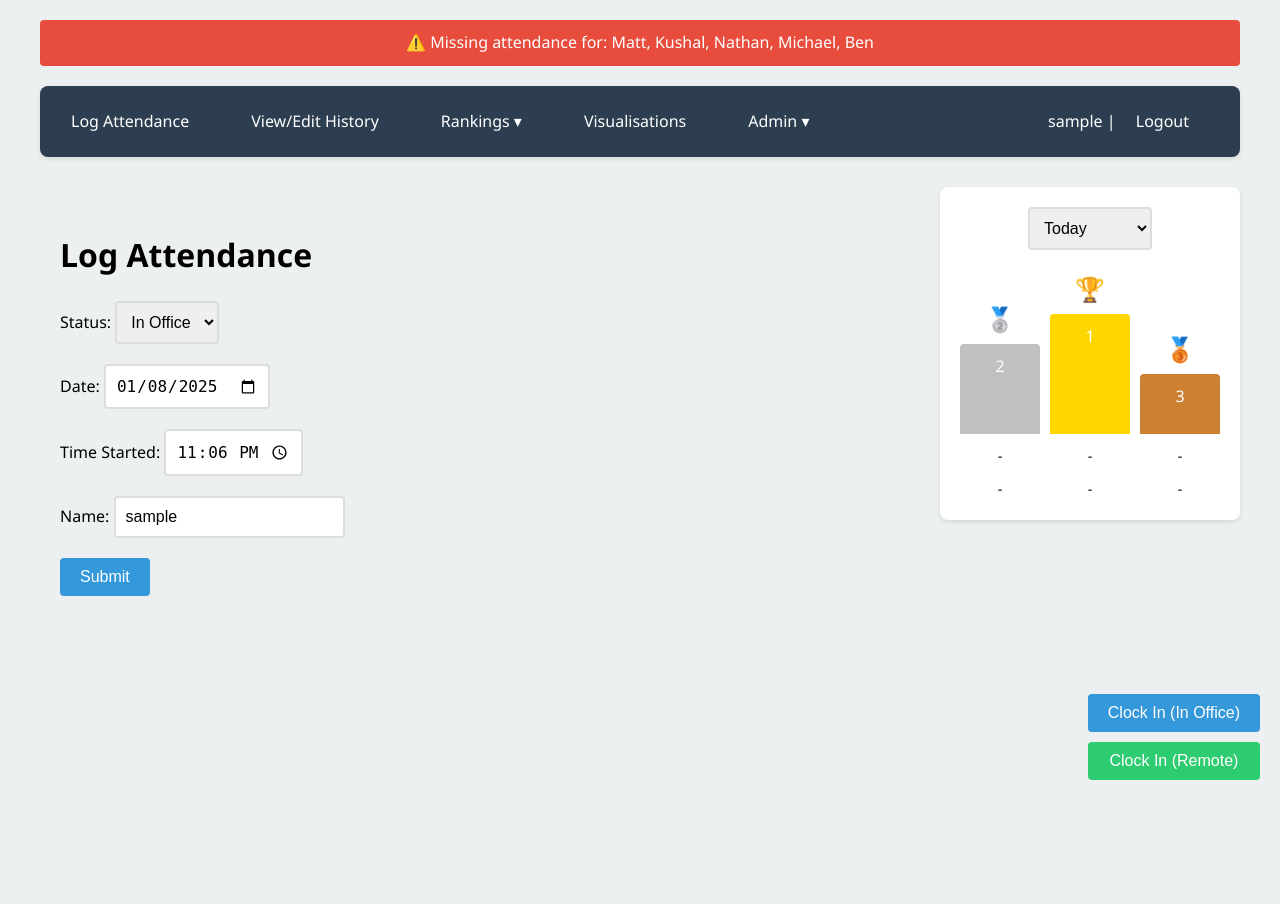
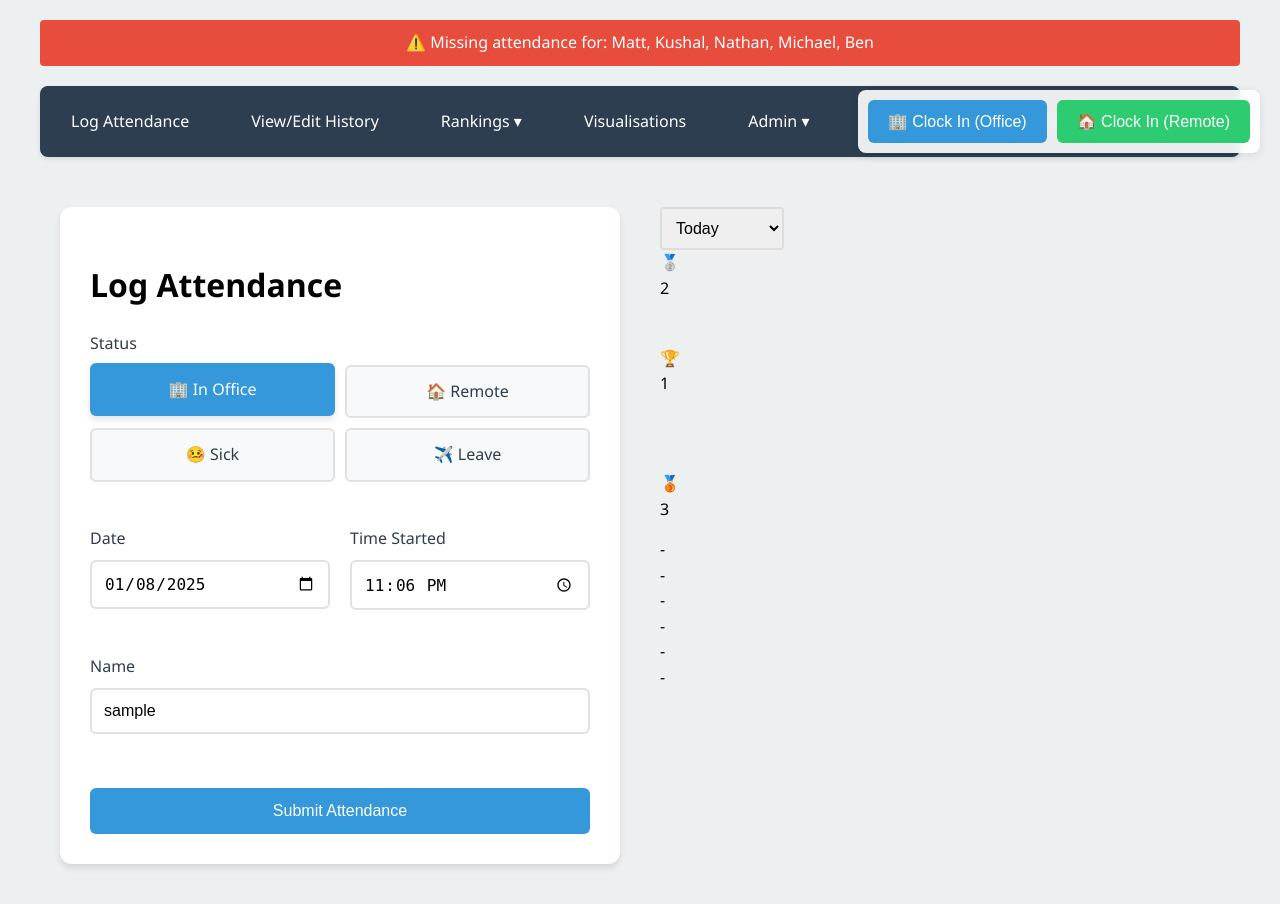
Before and after one commit to skylinec/last-in-championship, a Flask app: page / in a window 1280 px wide. Before the commit the page ends 780 px from the top, so only its background shows below. Run offline with Flask 3, Linux system fonts and the light colour scheme; the visitor is signed in with stand-in values (Sample User, id 1); data comes from the database, SQL or seed files in the repository; data that the repository does not hold is empty; some libraries are stand-ins or nearby versions.

Commit message:
Add global clock-in buttons for office and remote attendance and DB migration for new column

```diff
--- a/main.py
+++ b/main.py
@@ -59,6 +59,32 @@ class AuditLog(Base):
 
 # Create tables
 Base.metadata.create_all(bind=engine)
+
+# Add this function to perform the database migration
+def migrate_database():
+    db = SessionLocal()
+    try:
+        # Check if core_users column exists
+        try:
+            db.execute("SELECT core_users FROM settings LIMIT 1")
+            return  # Column exists, no migration needed
+        except:
+            # Add core_users column
+            db.execute('ALTER TABLE settings ADD COLUMN core_users JSON')
+            # Update existing rows with default core users
+            db.execute(
+                "UPDATE settings SET core_users = :users",
+                {"users": json.dumps(["Matt", "Kushal", "Nathan", "Michael", "Ben"])}
+            )
+            db.commit()
+            print("Added core_users column to settings table")
+    except Exception as e:
+        db.rollback()
+        print(f"Migration error: {str(e)}")
+    finally:
+        db.close()
+
+migrate_database()  # Add this line
 
 # Initialize default settings if not exists
 def init_settings():
@@ -1441,4 +1467,5 @@ def clear_database():
 if __name__ == "__main__":
     # Create tables on startup
     Base.metadata.create_all(bind=engine)
+    migrate_database()  # Add this line
     app.run(debug=True)
--- a/templates/base.html
+++ b/templates/base.html
@@ -226,6 +226,52 @@
             margin-left: auto;
             color: white;
         }
+
+        .global-clock-in {
+            position: fixed;
+            top: 90px;  /* Position below the nav bar */
+            right: 20px;
+            display: flex;
+            flex-direction: row;
+            gap: 10px;
+            z-index: 1000;
+            background: rgba(255, 255, 255, 0.9);
+            padding: 10px;
+            border-radius: 8px;
+            box-shadow: 0 2px 10px rgba(0,0,0,0.1);
+            backdrop-filter: blur(5px);
+        }
+
+        .global-action-button {
+            padding: 12px 20px;
+            border: none;
+            border-radius: 6px;
+            cursor: pointer;
+            font-weight: 500;
+            transition: all 0.3s ease;
+            background: var(--accent-color);
+            color: white;
+            min-width: 160px;
+            display: flex;
+            align-items: center;
+            justify-content: center;
+            gap: 8px;
+        }
+
+        .global-action-button.remote {
+            background: var(--success-color);
+        }
+
+        .global-action-button:hover {
+            transform: translateY(-2px);
+            box-shadow: 0 4px 15px rgba(0,0,0,0.2);
+        }
+
+        .global-action-button:disabled {
+            opacity: 0.5;
+            cursor: not-allowed;
+            transform: none;
+        }
     </style>
     {% block head %}{% endblock %}
 </head>
@@ -265,6 +311,15 @@
         {% endif %}
     </nav>
 
+    <div class="global-clock-in">
+        <button id="clockInButton" class="global-action-button" onclick="clockIn('in-office')">
+            🏢 Clock In (Office)
+        </button>
+        <button id="clockInRemoteButton" class="global-action-button remote" onclick="clockIn('remote')">
+            🏠 Clock In (Remote)
+        </button>
+    </div>
+
     {% if session.get('user') %}
     <script>
     async function checkMissingAttendance() {
@@ -276,6 +331,84 @@
         }
     }
     checkMissingAttendance();
+
+    async function clockIn(status) {
+        const now = new Date();
+        const data = {
+            date: now.toISOString().split('T')[0],
+            time: now.toLocaleTimeString('en-GB', { hour: '2-digit', minute: '2-digit' }),
+            name: '{{ session.user }}',
+            status: status
+        };
+
+        try {
+            const response = await fetch('/log', {
+                method: 'POST',
+                headers: { 'Content-Type': 'application/json' },
+                body: JSON.stringify(data)
+            });
+
+            const result = await response.json();
+
+            // Show toast notification
+            const toast = document.createElement('div');
+            toast.className = `toast ${result.type}`;
+            toast.textContent = result.message;
+            document.body.appendChild(toast);
+
+            setTimeout(() => toast.remove(), 3000);
+
+            if (result.type === 'success') {
+                disableClockInButtons();
+            }
+        } catch (error) {
+            console.error('Error:', error);
+        }
+    }
+
+    function disableClockInButtons() {
+        document.querySelectorAll('.global-action-button').forEach(button => {
+            button.disabled = true;
+            button.style.opacity = '0.5';
+            button.style.cursor = 'not-allowed';
+            button.title = 'Already clocked in today';
+        });
+    }
+
+    // Add toast notification styles
+    document.head.insertAdjacentHTML('beforeend', `
+        <style>
+            .toast {
+                position: fixed;
+                top: 20px;
+                left: 50%;
+                transform: translateX(-50%);
+                padding: 12px 24px;
+                border-radius: 6px;
+                color: white;
+                font-weight: 500;
+                z-index: 2000;
+                animation: slideDown 0.3s ease-out;
+            }
+            .toast.success { background: var(--success-color); }
+            .toast.error { background: var(--warning-color); }
+            @keyframes slideDown {
+                from { transform: translate(-50%, -20px); opacity: 0; }
+                to { transform: translate(-50%, 0); opacity: 1; }
+            }
+        </style>
+    `);
+
+    // Check if already clocked in
+    document.addEventListener('DOMContentLoaded', async () => {
+        const response = await fetch('/today-entries');
+        const entries = await response.json();
+        const username = '{{ session.user }}';
+
+        if (entries.some(e => e.name === username)) {
+            disableClockInButtons();
+        }
+    });
     </script>
     {% endif %}
 
--- a/templates/index.html
+++ b/templates/index.html
@@ -2,28 +2,41 @@
 {% block title %}Log Attendance{% endblock %}
 
 {% block content %}
-<div class="form-container">
+<div class="dashboard-container">
+    <div class="attendance-form-container">
         <h1>Log Attendance</h1>
-    <form id="logForm">
+        <form id="logForm" class="modern-form">
             <div class="form-group">
-            <label for="status">Status:</label>
-            <select id="status" name="status" onchange="toggleTimeInput()">
-                <option value="in-office">In Office</option>
-                <option value="remote">Remote</option>
-                <option value="sick">Sick</option>
-                <option value="leave">Leave</option>
-            </select>
+                <label for="status">Status</label>
+                <div class="status-buttons">
+                    <input type="radio" id="in-office" name="status" value="in-office" checked>
+                    <label for="in-office" class="status-button">🏢 In Office</label>
+
+                    <input type="radio" id="remote" name="status" value="remote">
+                    <label for="remote" class="status-button">🏠 Remote</label>
+
+                    <input type="radio" id="sick" name="status" value="sick">
+                    <label for="sick" class="status-button">🤒 Sick</label>
+
+                    <input type="radio" id="leave" name="status" value="leave">
+                    <label for="leave" class="status-button">✈️ Leave</label>
                 </div>
+            </div>
+
+            <div class="form-row">
                 <div class="form-group">
-            <label for="date">Date:</label>
+                    <label for="date">Date</label>
                     <input type="date" id="date" name="date" required>
                 </div>
+
                 <div class="form-group" id="timeInput">
-            <label for="time">Time Started:</label>
+                    <label for="time">Time Started</label>
                     <input type="time" id="time" name="time" required>
                 </div>
+            </div>
+
             <div class="form-group">
-            <label for="name">Name:</label>
+                <label for="name">Name</label>
                 <input type="text"
                        id="name"
                        name="name"
@@ -33,10 +46,11 @@
                        required>
                 <datalist id="namesList"></datalist>
             </div>
-        <button type="submit">Submit</button>
+
+            <button type="submit" class="submit-button">Submit Attendance</button>
         </form>
-    <div id="result" class="message" style="display: none;"></div>
     </div>
+
     <div class="podium-container">
         <div class="podium-controls">
             <select id="podiumPeriod">
@@ -70,117 +84,111 @@
             <div id="thirdPoints">-</div>
         </div>
     </div>
-
-<div class="quick-action-buttons">
-    <button id="clockInButton" class="quick-action-button" onclick="clockIn('in-office')">
-        Clock In (In Office)
-    </button>
-    <button id="clockInRemoteButton" class="quick-action-button remote" onclick="clockIn('remote')">
-        Clock In (Remote)
-    </button>
 </div>
 
 <style>
-.form-container {
-    max-width: 500px;
+.dashboard-container {
+    display: grid;
+    grid-template-columns: 1fr 1fr;
+    gap: 40px;
+    max-width: 1200px;
     margin: 0 auto;
     padding: 20px;
-    float: left;
 }
 
-.quick-action-buttons {
-    position: fixed;
-    bottom: 20px;
-    right: 20px;
+.attendance-form-container {
+    background: white;
+    padding: 30px;
+    border-radius: 12px;
+    box-shadow: 0 4px 6px rgba(0, 0, 0, 0.1);
+}
+
+.modern-form {
     display: flex;
     flex-direction: column;
-    gap: 10px;
-    z-index: 1000;
+    gap: 24px;
 }
 
-.quick-action-button {
-    position: static;  /* Override the fixed position */
-    margin: 0;        /* Reset margin */
-}
-
-.quick-action-button.remote {
-    background: var(--success-color);
-}
-
-.quick-action-button.remote:hover {
-    background: var(--primary-color);
-}
-
-.quick-action-button:active {
-    transform: translateY(0);
-}
-
-.quick-action-button:disabled {
-    opacity: 0.5;
-    cursor: not-allowed;
-    transform: none;
-}
-.container {
+.form-row {
     display: grid;
     grid-template-columns: 1fr 1fr;
     gap: 20px;
 }
 
-.podium-container {
-    background: white;
-    padding: 20px;
-    border-radius: 8px;
-    box-shadow: 0 2px 5px rgba(0,0,0,0.1);
-    float: right;
+.form-group {
+    display: flex;
+    flex-direction: column;
+    gap: 8px;
 }
 
-.podium-controls {
-    margin-bottom: 20px;
-    text-align: center;
+.form-group label {
+    font-weight: 500;
+    color: var(--primary-color);
 }
 
-.podium {
-    display: flex;
-    align-items: flex-end;
-    justify-content: center;
-    gap: 10px;
-    margin-bottom: 10px;
-}
-
-.podium-place {
-    text-align: center;
-    width: 80px;
+.form-group input:not([type="radio"]) {
+    padding: 12px;
+    border: 2px solid #e1e1e1;
+    border-radius: 6px;
+    font-size: 16px;
     transition: all 0.3s ease;
 }
 
-.platform {
-    background: var(--primary-color);
-    color: white;
-    padding: 10px;
-    border-radius: 4px 4px 0 0;
+.form-group input:focus {
+    border-color: var(--accent-color);
+    box-shadow: 0 0 0 3px rgba(52, 152, 219, 0.2);
 }
 
-.trophy {
-    font-size: 24px;
-    margin-bottom: 5px;
+.status-buttons {
+    display: grid;
+    grid-template-columns: repeat(2, 1fr);
+    gap: 10px;
 }
 
-.podium-names, .podium-points {
-    display: flex;
-    justify-content: center;
-    gap: 10px;
+.status-buttons input[type="radio"] {
+    display: none;
+}
+
+.status-button {
+    padding: 12px;
+    text-align: center;
+    background: #f8f9fa;
+    border: 2px solid #e1e1e1;
+    border-radius: 6px;
+    cursor: pointer;
+    transition: all 0.3s ease;
+}
+
+.status-buttons input[type="radio"]:checked + .status-button {
+    background: var(--accent-color);
+    color: white;
+    border-color: var(--accent-color);
+    transform: translateY(-2px);
+    box-shadow: 0 4px 6px rgba(0, 0, 0, 0.1);
+}
+
+.submit-button {
+    background: var(--accent-color);
+    color: white;
+    padding: 14px;
+    border: none;
+    border-radius: 6px;
+    font-size: 16px;
+    font-weight: 500;
+    cursor: pointer;
+    transition: all 0.3s ease;
     margin-top: 10px;
 }
 
-.podium-names div, .podium-points div {
-    width: 80px;
-    text-align: center;
-    font-size: 0.9em;
+.submit-button:hover {
+    background: var(--primary-color);
+    transform: translateY(-2px);
+    box-shadow: 0 4px 6px rgba(0, 0, 0, 0.1);
 }
 
-#first .platform { background: #ffd700; }
-#second .platform { background: #c0c0c0; }
-#third .platform { background: #cd7f32; }
+.quick-action-buttons {
+    display: none;
+}
 </style>
 
 <script>
@@ -189,15 +197,13 @@ async function updatePodium() {
     const response = await fetch(`/rankings/${period}`);
     const data = await response.text();
 
-    // Parse the HTML response to get rankings
     const parser = new DOMParser();
     const doc = parser.parseFromString(data, 'text/html');
     const rows = doc.querySelectorAll('tr');
 
-    // Update podium places
     const places = ['first', 'second', 'third'];
     places.forEach((place, index) => {
-        if (rows[index + 1]) { // Skip header row
+        if (rows[index + 1]) {
             const cells = rows[index + 1].cells;
             document.getElementById(`${place}Name`).textContent = cells[0].textContent;
             document.getElementById(`${place}Points`).textContent = cells[1].textContent;
@@ -242,7 +248,6 @@ async function clockIn(status) {
         resultDiv.style.display = 'block';
 
         if (result.type === 'success') {
-            // Disable both clock in buttons for today
             document.getElementById('clockInButton').disabled = true;
             document.getElementById('clockInRemoteButton').disabled = true;
             document.querySelectorAll('.quick-action-button').forEach(button => {
@@ -260,18 +265,17 @@ async function clockIn(status) {
     }
 }
 
-function toggleTimeInput() {
-  const statusValue = document.getElementById('status').value;
+document.querySelectorAll('input[name="status"]').forEach(radio => {
+    radio.addEventListener('change', function() {
         const timeInput = document.getElementById('timeInput');
-  if (statusValue === 'remote' || statusValue === 'in-office') {
-    timeInput.style.display = '';
+        if (this.value === 'sick' || this.value === 'leave') {
+            timeInput.style.display = 'none';
         } else {
-    timeInput.style.display = 'none';
-    timeInput.value = '08:00';
+            timeInput.style.display = 'block';
         }
-}
+    });
+});
 
-// Initialize form
 document.getElementById('date').valueAsDate = new Date();
 document.getElementById('time').value = new Date().toLocaleTimeString('en-GB', {
     hour: '2-digit',
@@ -279,7 +283,6 @@ document.getElementById('time').value = new Date().toLocaleTimeString('en-GB', {
     hour12: false
 });
 
-// Form submission handler
 document.getElementById('logForm').addEventListener('submit', async (event) => {
     event.preventDefault();
     const formData = {
@@ -321,7 +324,6 @@ document.getElementById('logForm').addEventListener('submit', async (event) => {
     }
 });
 
-// Check if already clocked in today
 document.addEventListener('DOMContentLoaded', async () => {
     loadNames();
 
```
Lines whose indentation alone changed are shown as unchanged.
